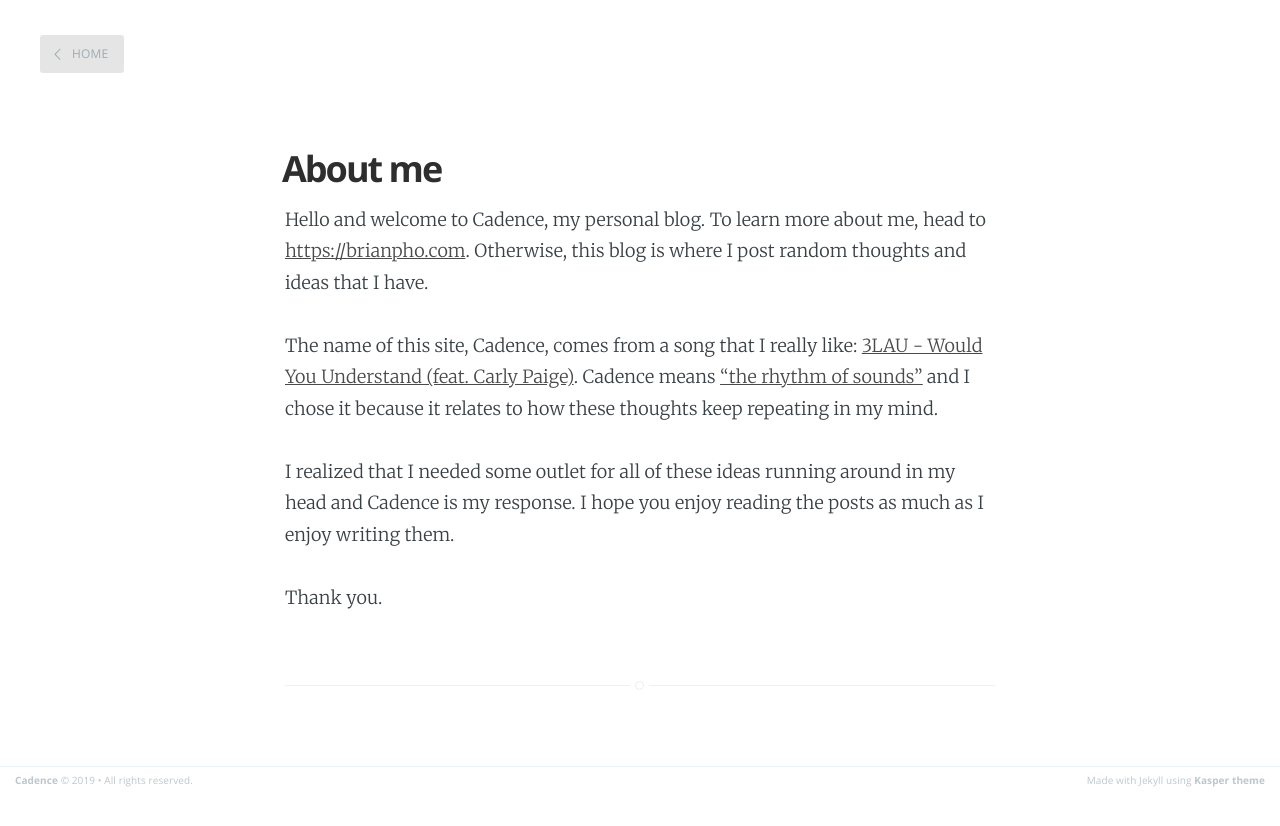
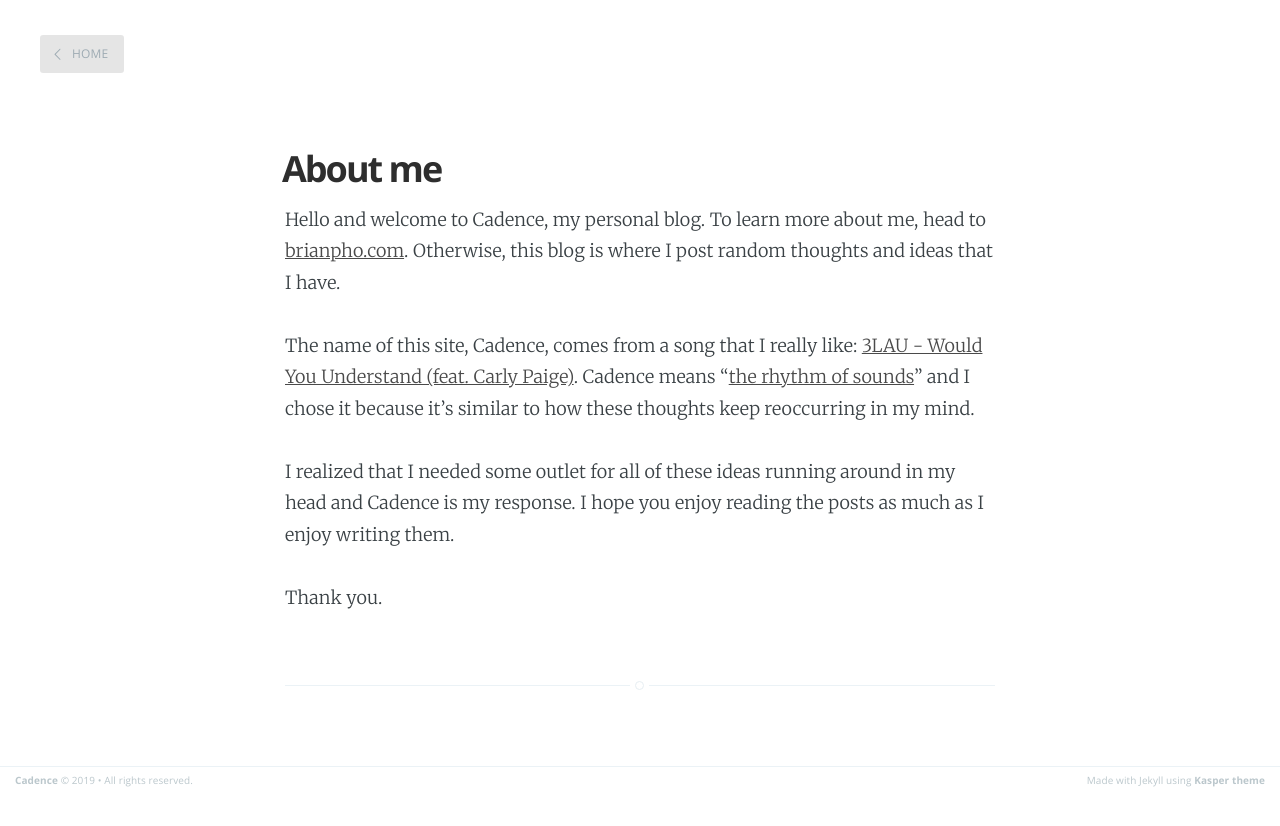
Before and after one commit to Brian-Pho/Cadence, a Jekyll site: the page built from about.md, in a window 1280 px wide. Shown: the top 826 px of the page. Built offline with Jekyll 4.4.1, drawn with Linux system fonts in a browser that asks for light colours.

Commit message:
Edit to about.md

```diff
--- a/about.md
+++ b/about.md
@@ -3,9 +3,9 @@ layout: page
 title: About me
 ---
 
-Hello and welcome to Cadence, my personal blog. To learn more about me, head to <https://brianpho.com>. Otherwise, this blog is where I post random thoughts and ideas that I have.
+Hello and welcome to Cadence, my personal blog. To learn more about me, head to [brianpho.com](https://brianpho.com). Otherwise, this blog is where I post random thoughts and ideas that I have.
 
-The name of this site, Cadence, comes from a song that I really like: [3LAU - Would You Understand (feat. Carly Paige)](https://www.youtube.com/watch?v=7DzJDoVcCpU). Cadence means ["the rhythm of sounds"](https://www.vocabulary.com/dictionary/cadence) and I chose it because it relates to how these thoughts keep repeating in my mind.
+The name of this site, Cadence, comes from a song that I really like: [3LAU - Would You Understand (feat. Carly Paige)](https://www.youtube.com/watch?v=7DzJDoVcCpU). Cadence means "[the rhythm of sounds](https://www.vocabulary.com/dictionary/cadence)" and I chose it because it's similar to how these thoughts keep reoccurring in my mind.
 
 I realized that I needed some outlet for all of these ideas running around in my head and Cadence is my response. I hope you enjoy reading the posts as much as I enjoy writing them.
 
```
